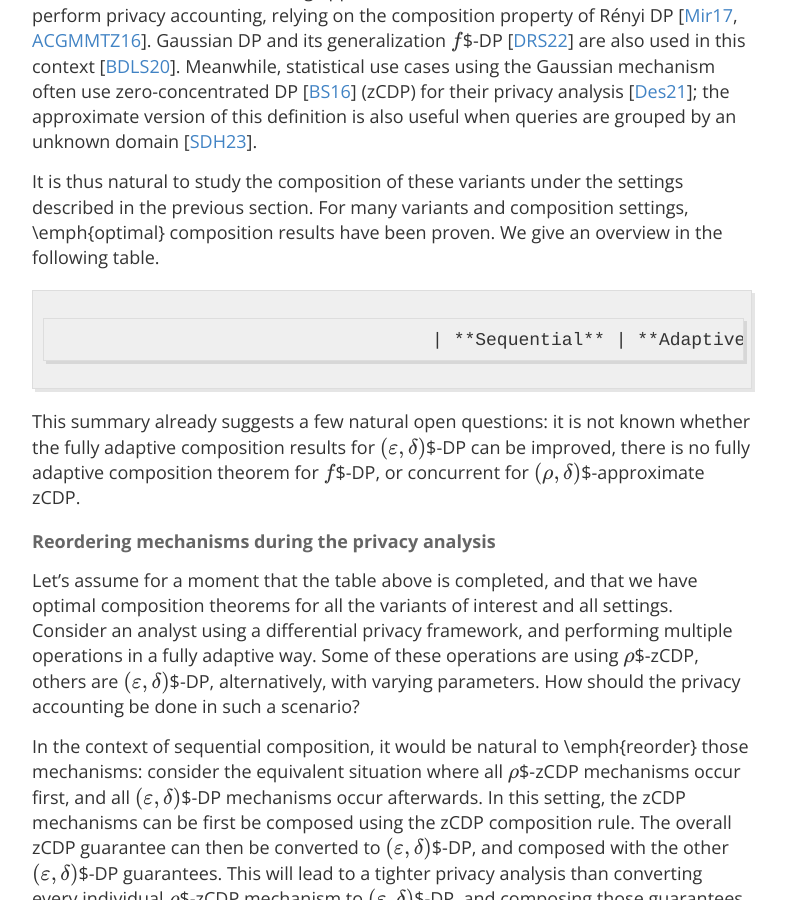
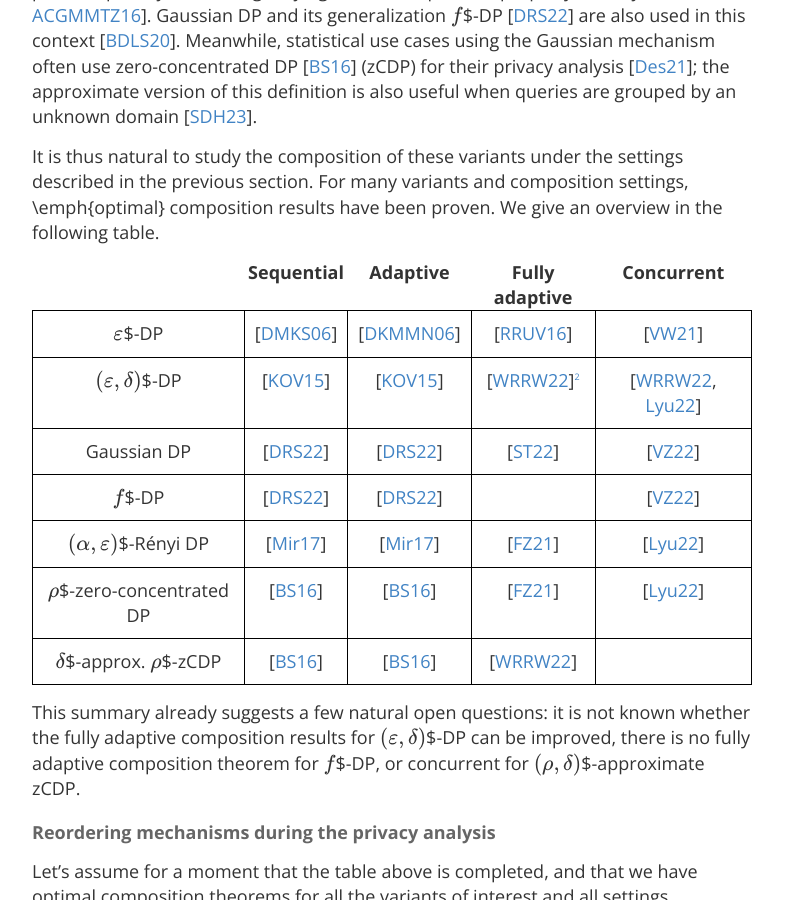
Before and after one commit to differentialprivacy/differentialprivacy, a Jekyll site: the page built from _posts/2023-09-18-open-problems-how-generic-can-composition-be.md, in a window 1280 px wide and 900 px high, scrolled down 5556 px. Shown: the whole window, without its empty margins (248-1034 px from the left). Built offline with Jekyll 4.4.1, drawn with Linux system fonts in a browser that asks for light colours; comment, search, counter and statistics services are not loaded; some of the changed text lies outside the part shown.

Commit message:
references in composition open problem

```diff
--- a/_posts/2023-09-18-open-problems-how-generic-can-composition-be.md
+++ b/_posts/2023-09-18-open-problems-how-generic-can-composition-be.md
@@ -78,9 +78,9 @@ In this setting, an analyst with a certain privacy budget would be able to spin
 <img src="../images/fully-concurrent-composition.png" width="80%" alt="A diagram representing fully concurrent composition. It's the same as the diagram for concurrent composition, except one of the pairs of arrows going to and from IM1 goes to a smaller box labeled IM3, labeled ε3, and there is also an arrow from IM1 to ε3. IM3 also has a pair of arrows going back and forth towards a third smiley face." style="margin:auto;display: block;"/>
 
 This setting might seem pointless — why would analysts want to do this? — but proving composition results in this context would help building DP interfaces that combine expressivity and conceptual simplicity.
-To understand why, let's take a look at how [Tumult Analytics][https://tmlt.dev][^1] allows users to use its parallel composition feature.
+To understand why, let's take a look at how [Tumult Analytics](https://tmlt.dev)[^1] allows users to use its parallel composition feature.
 
-[^1]: Tumult Analytics is a differential privacy framework used by institutions such as the U.S. Census Bureau, the IRS, or the Wikimedia Foundation. It is developed by [Tumult Labs][https://tmlt.io], the employer of the author of this blog post.
+[^1]: Tumult Analytics is a differential privacy framework used by institutions such as the U.S. Census Bureau, the IRS, or the Wikimedia Foundation. It is developed by [Tumult Labs](https://tmlt.io), the employer of the author of this blog post.
 
 Tumult Analytics has a concept of a *Session*, which is initialized on some sensitive data with a given privacy budget.
 Users can submit queries to this Session using a query language implemented in Python.
@@ -117,14 +117,16 @@ It is thus natural to study the composition of these variants under the settings
 For many variants and composition settings, \emph{optimal} composition results have been proven.
 We give an overview in the following table.
 
-                                       | **Sequential** | **Adaptive** | **Fully adaptive** | **Concurrent**
-\\(\varepsilon\\)$-DP                  | [[DMKS06]]     | [[DKMMN06]]  | [[RRUV16]]         | [[VW21]]
-\\((\varepsilon,\delta)\\)$-DP         | [[KOV15]]      | [[KOV15]]    | [[WRRW22]][^2]     | [[WRRW22],[Lyu22]]
-Gaussian DP                            | [[DRS22]]      | [[DRS22]]    | [[ST22]]           | [[VZ22]]
-\\(f\\)$-DP                            | [[DRS22]]      | [[DRS22]]    |                    | [[VZ22]]
-\\((\alpha,\varepsilon)\\)$-Rényi DP   | [[Mir17]]      | [[Mir17]]    | [[FZ21]]           | [[Lyu22]]
-\\(\rho\\)$-zero-concentrated DP       | [[BS16]]       | [[BS16]]     | [[FZ21]]           | [[Lyu22]]
-\\(\delta\\)$-approx. \\(\rho\\)$-zCDP | [[BS16]]       | [[BS16]]     | [[WRRW22]]         |
+|----------------------------------------|----------------|--------------|--------------------|---------------
+|                                        | **Sequential** | **Adaptive** | **Fully adaptive** | **Concurrent**
+|----------------------------------------|----------------|--------------|--------------------|---------------
+| \\(\varepsilon\\)$-DP                  | [[DMKS06]]     | [[DKMMN06]]  | [[RRUV16]]         | [[VW21]]
+| \\((\varepsilon,\delta)\\)$-DP         | [[KOV15]]      | [[KOV15]]    | [[WRRW22]][^2]     | [[WRRW22], [Lyu22]]
+| Gaussian DP                            | [[DRS22]]      | [[DRS22]]    | [[ST22]]           | [[VZ22]]
+| \\(f\\)$-DP                            | [[DRS22]]      | [[DRS22]]    |                    | [[VZ22]]
+| \\((\alpha,\varepsilon)\\)$-Rényi DP   | [[Mir17]]      | [[Mir17]]    | [[FZ21]]           | [[Lyu22]]
+| \\(\rho\\)$-zero-concentrated DP       | [[BS16]]       | [[BS16]]     | [[FZ21]]           | [[Lyu22]]
+| \\(\delta\\)$-approx. \\(\rho\\)$-zCDP | [[BS16]]       | [[BS16]]     | [[WRRW22]]         |
 
 [^2]: Only asymptotically optimal for small \\(\varepsilon\\)$.
 
```
Also changed, not shown: other parts of _posts/2023-09-18-open-problems-how-generic-can-composition-be.md (+23 -23 lines).
